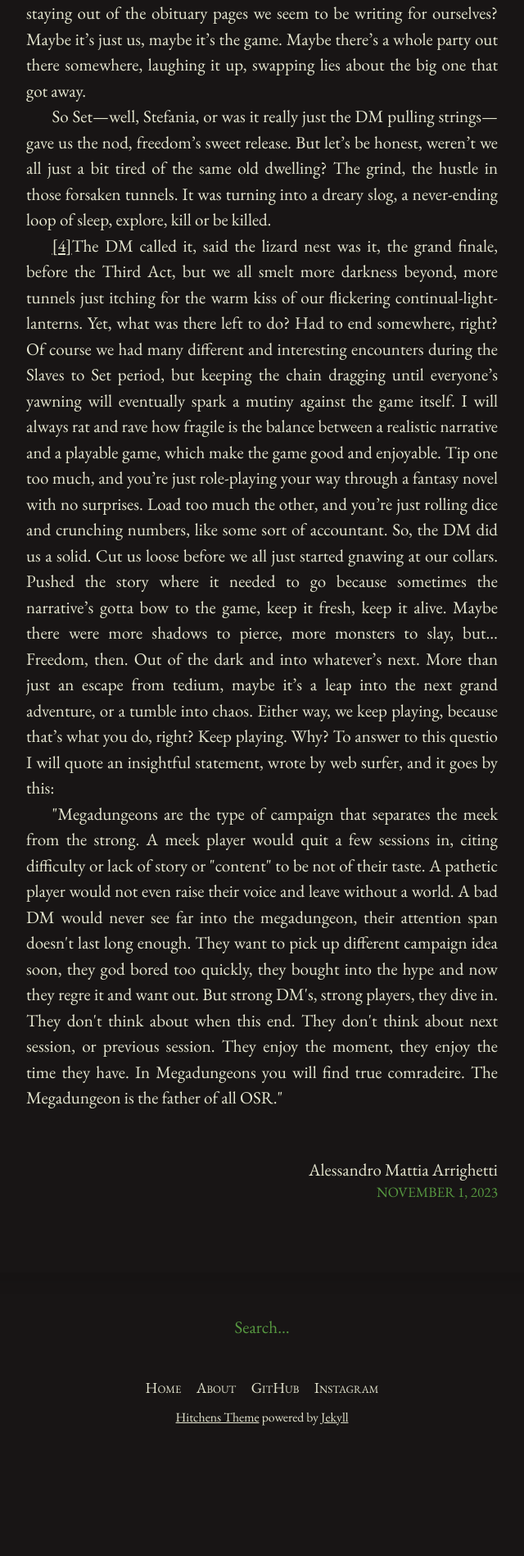
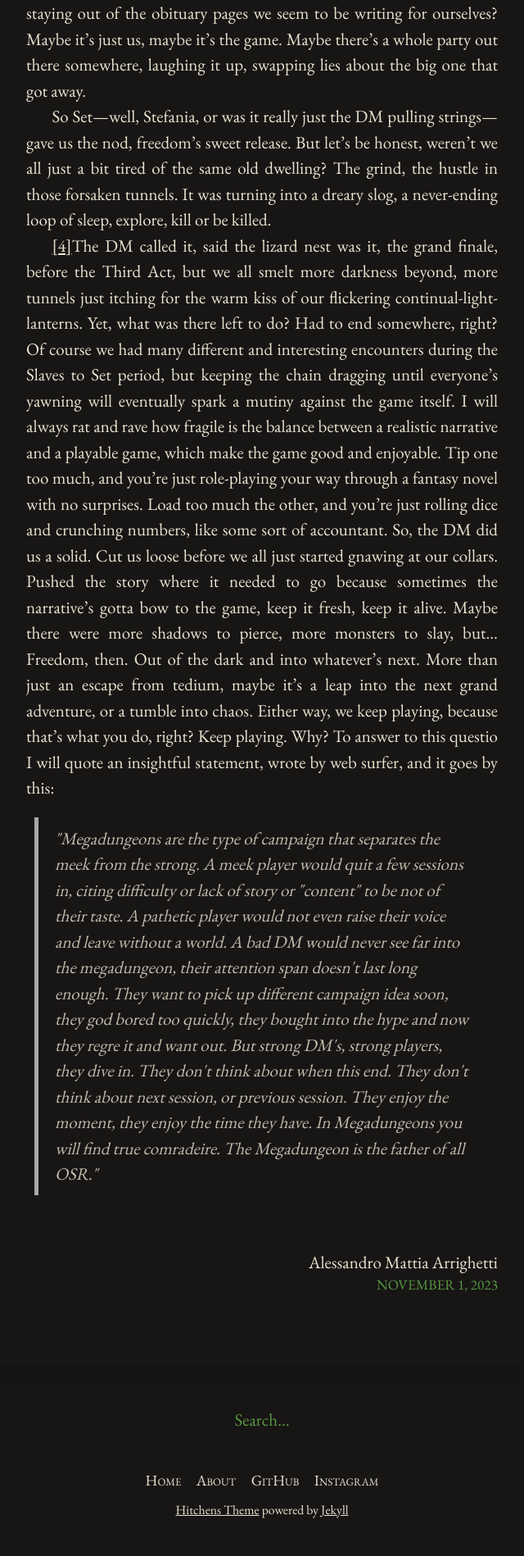
Before and after one commit to InexistentThirdChimera/InexistentThirdChimera.github.io, a Jekyll site: the page built from _posts/2023-11-1-player-report-8-and-9;-Long-Hiatus-Set-Us-Free-(from-lionbeak-campaign).md, in a window 1280 px wide. Shown: the part 3617-5515 px from the top of the page at 82% size, without its empty margins (320-960 px from the left). Built offline with Jekyll 4.4.1, drawn with Linux system fonts in a browser that asks for light colours; before the commit the page ends 5402 px from its top, so only the background shows below that.

Commit message:
new code for blockquote

```diff
--- a/_posts/2023-11-1-player-report-8-and-9;-Long-Hiatus-Set-Us-Free-(from-lionbeak-campaign).md
+++ b/_posts/2023-11-1-player-report-8-and-9;-Long-Hiatus-Set-Us-Free-(from-lionbeak-campaign).md
@@ -22,6 +22,12 @@ layout: post
             padding: 2px;
             color: black;
         }
+        blockquote {
+            font-style: italic;
+            margin: 20px 10px;
+            padding: 10px 20px;
+            border-left: 5px solid #cccccc;
+        }
     </style>
 </head>
 
@@ -35,7 +41,6 @@ layout: post
 </body>
 
 </html>
-
 Our last session on the 23rd of Planting concluded with our characters’ strategic retreat from a lethal skirmish with Owlbears, inadvertently leaving our overseer Basileus to fend for himself. The consequences of this act were severe: months of toil as true slaves within the oppressive confines of the Forum of Set. Whipped and worn, we lost all prior earned privileges, with our only respite being the fractured memories of our suffering and the unforgiving embrace of our chains <a name="nf1"><sup>[[1]](#fn1)</sup><a>. A new figure loomed over us, the bald and bearded taskmaster Cenario, under whose watch we served our punishment for the attempted desertion of Basileus, who might be dead or demoted; this part remained unclear <a name="nf2"><sup>[[2]](#fn2)</sup><a>.
 
 Our penance concluded on the 17th Patchwall, with the task of clearing a hive of giant lizards. Cunningly, we enlisted the aid of four guards from the Forum that were monitoring the bridge zone, convincing them to join our cause for the glory of Set. The battle was fierce, and victory was ours but not without the sorrow of loss. May, one of our own, met a brutal end in the jaws of a lizard. Her death cast a pall over our victory, and we laid her to rest in a watery grave near the site of her last battle. "Brave May" it's reported on her tomb  <a name="nf3"><sup>[[3]](#fn3)</sup><a>.
@@ -65,9 +70,9 @@ I will always rat and rave how fragile is the balance between a realistic narrat
 So, the DM did us a solid. Cut us loose before we all just started gnawing at our collars. Pushed the story where it needed to go because sometimes the narrative’s gotta bow to the game, keep it fresh, keep it alive. Maybe there were more shadows to pierce, more monsters to slay, but...
 Freedom, then. Out of the dark and into whatever's next. More than just an escape from tedium, maybe it's a leap into the next grand adventure, or a tumble into chaos. Either way, we keep playing, because that's what you do, right? Keep playing. Why? To answer to this questio I will quote an insightful statement, wrote by web surfer, and it goes by this:
 
-<p>"Megadungeons are the type of campaign that separates the meek from the strong. A meek player would quit a few sessions in, citing difficulty or lack of story or "content" to be not of their taste. A pathetic player would not even raise their voice and leave without a world. A bad DM would never see far into the megadungeon, their attention span doesn't last long enough. They want to pick up different campaign idea soon, they god bored too quickly, they bought into the hype and now they regre it and want out.
-
-But strong DM's, strong players, they dive in. They don't think about when this end. They don't think about next session, or previous session. They enjoy the moment, they enjoy the time they have. In Megadungeons you will find true comradeire. The Megadungeon is the father of all OSR."</p>
+<blockquote>
+"Megadungeons are the type of campaign that separates the meek from the strong. A meek player would quit a few sessions in, citing difficulty or lack of story or "content" to be not of their taste. A pathetic player would not even raise their voice and leave without a world. A bad DM would never see far into the megadungeon, their attention span doesn't last long enough. They want to pick up different campaign idea soon, they god bored too quickly, they bought into the hype and now they regre it and want out.
+But strong DM's, strong players, they dive in. They don't think about when this end. They don't think about next session, or previous session. They enjoy the moment, they enjoy the time they have. In Megadungeons you will find true comradeire. The Megadungeon is the father of all OSR."</blockquote>
 
 
 
```
